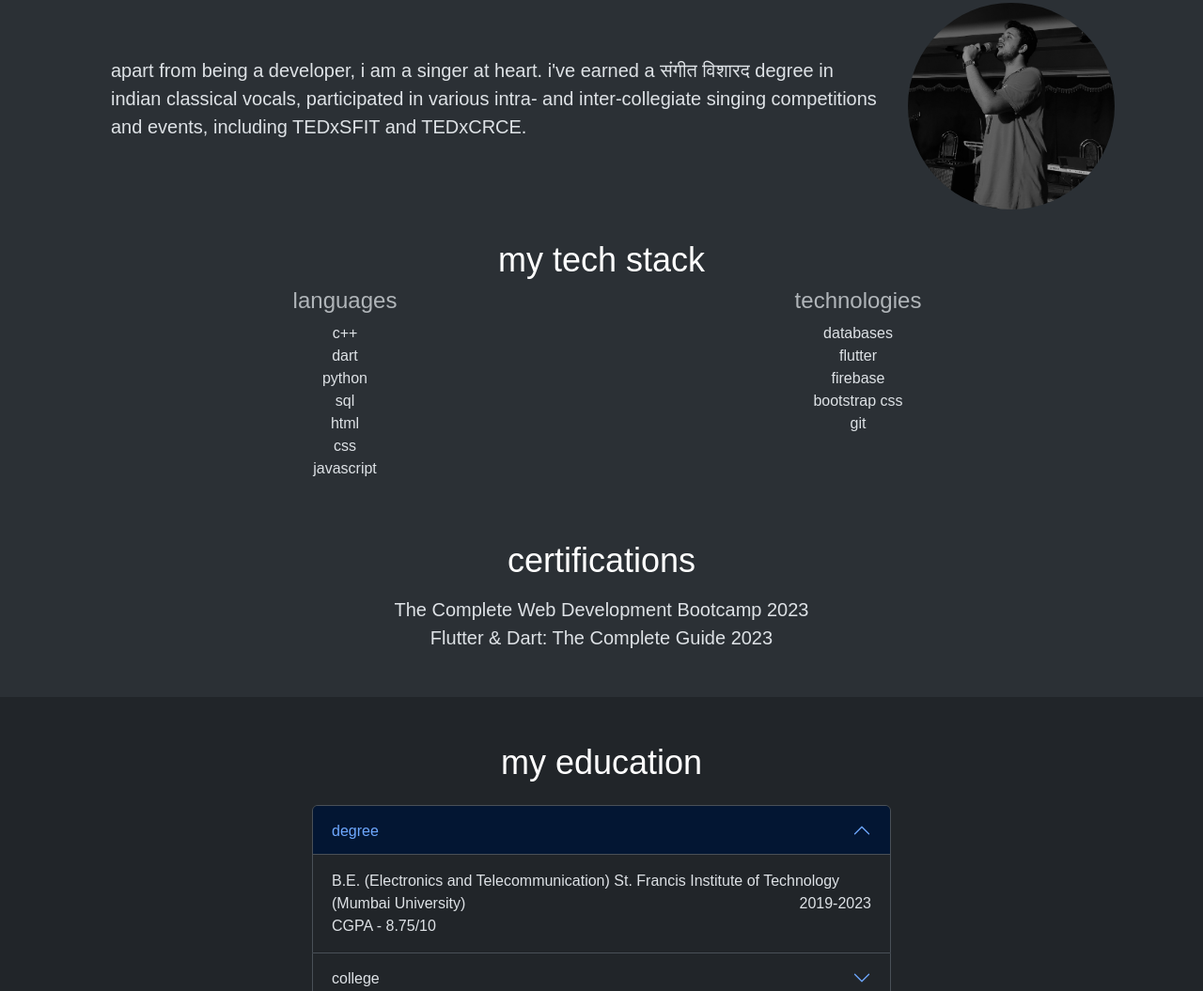
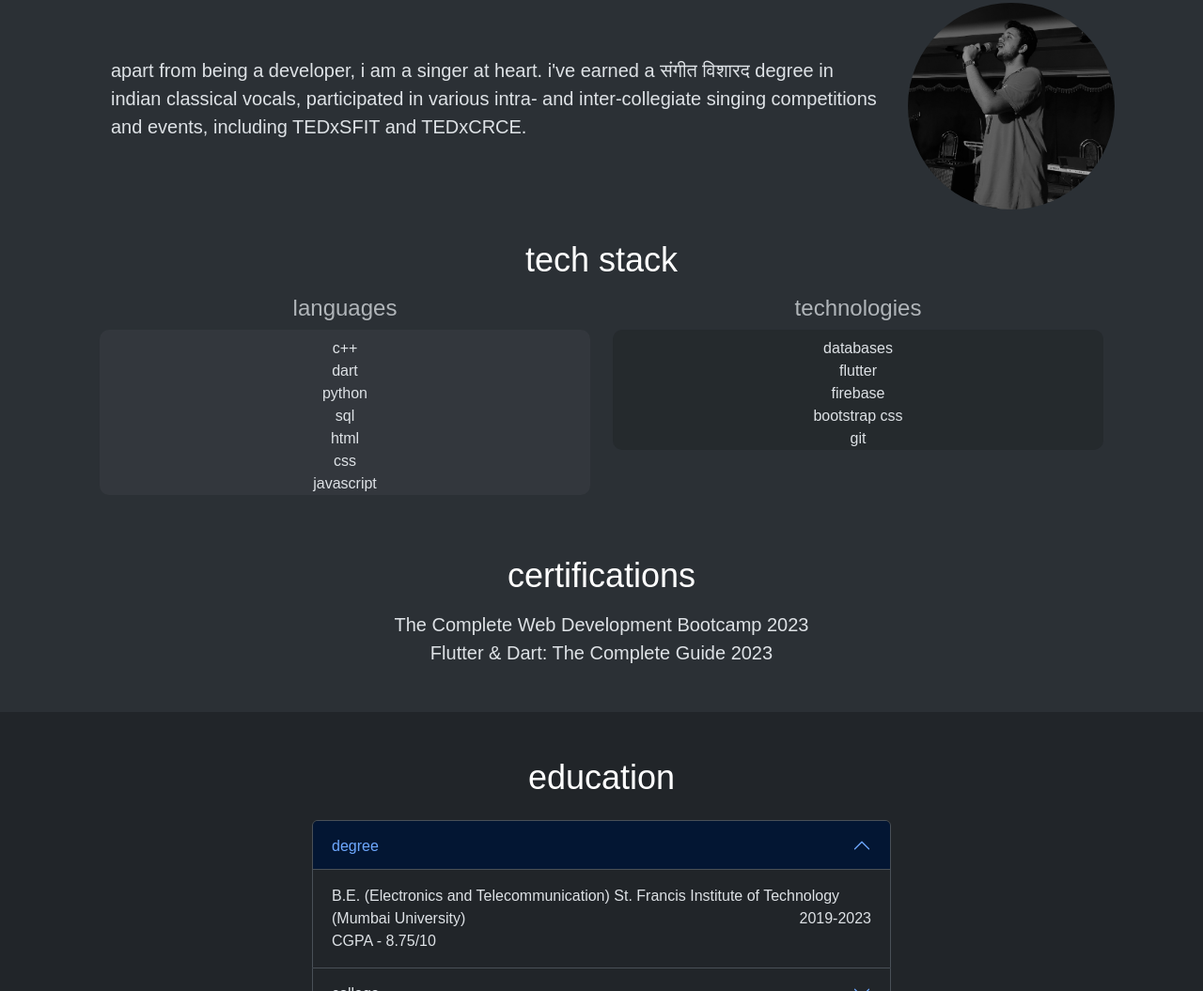
Before and after one commit to curiousTejas/portfolio, a plain HTML site: page index.html in a window 1280 px wide. Shown: the part 928-1983 px from the top of the page at 94% size. Drawn offline with nearby package versions, Linux system fonts and the light colour scheme; a web font is replaced by a local one.

Commit message:
:sparkles: feat: minor updates

```diff
--- a/index.html
+++ b/index.html
@@ -67,15 +67,15 @@
                 />
               </div>
             </div>
-            <div class="flex-col mt-3">
+            <div class="flex-col justify-content-center mt-3">
               <div class="container mt-2">
                 <div class="text-body-emphasis text-center">
-                  <h2>my tech stack</h2>
+                  <h2>tech stack</h2>
                 </div>
-                <div class="row text-center">
+                <div class="row text-center mt-3">
                   <div class="col-xl-6 col-sm-12">
                     <div class="text-body-secondary"><h4>languages</h4></div>
-                    <div>
+                    <div class="pt-2 stack-lang">
                       <ul class="list-unstyled">
                         <li>c++</li>
                         <li>dart</li>
@@ -89,7 +89,7 @@
                   </div>
                   <div class="col-xl-6 col-sm-12">
                     <div class="text-body-secondary"><h4>technologies</h4></div>
-                    <div>
+                    <div class="pt-2 stack-tech">
                       <ul class="list-unstyled">
                         <li>databases</li>
                         <li>flutter</li>
@@ -123,7 +123,7 @@
     <section id="education">
       <div class="container edu my-5">
         <div class="text-body-emphasis text-center mb-4">
-          <h2>my education</h2>
+          <h2>education</h2>
         </div>
         <div class="accordion" id="accordionExample">
           <div class="accordion-item">
--- a/styles.css
+++ b/styles.css
@@ -46,3 +46,11 @@ h2 {
 .edu {
   width: 50% !important;
 }
+.stack-lang {
+  background-color: #42464b59;
+  border-radius: 10px;
+}
+.stack-tech {
+  background-color: #181a1b48;
+  border-radius: 10px;
+}
```
